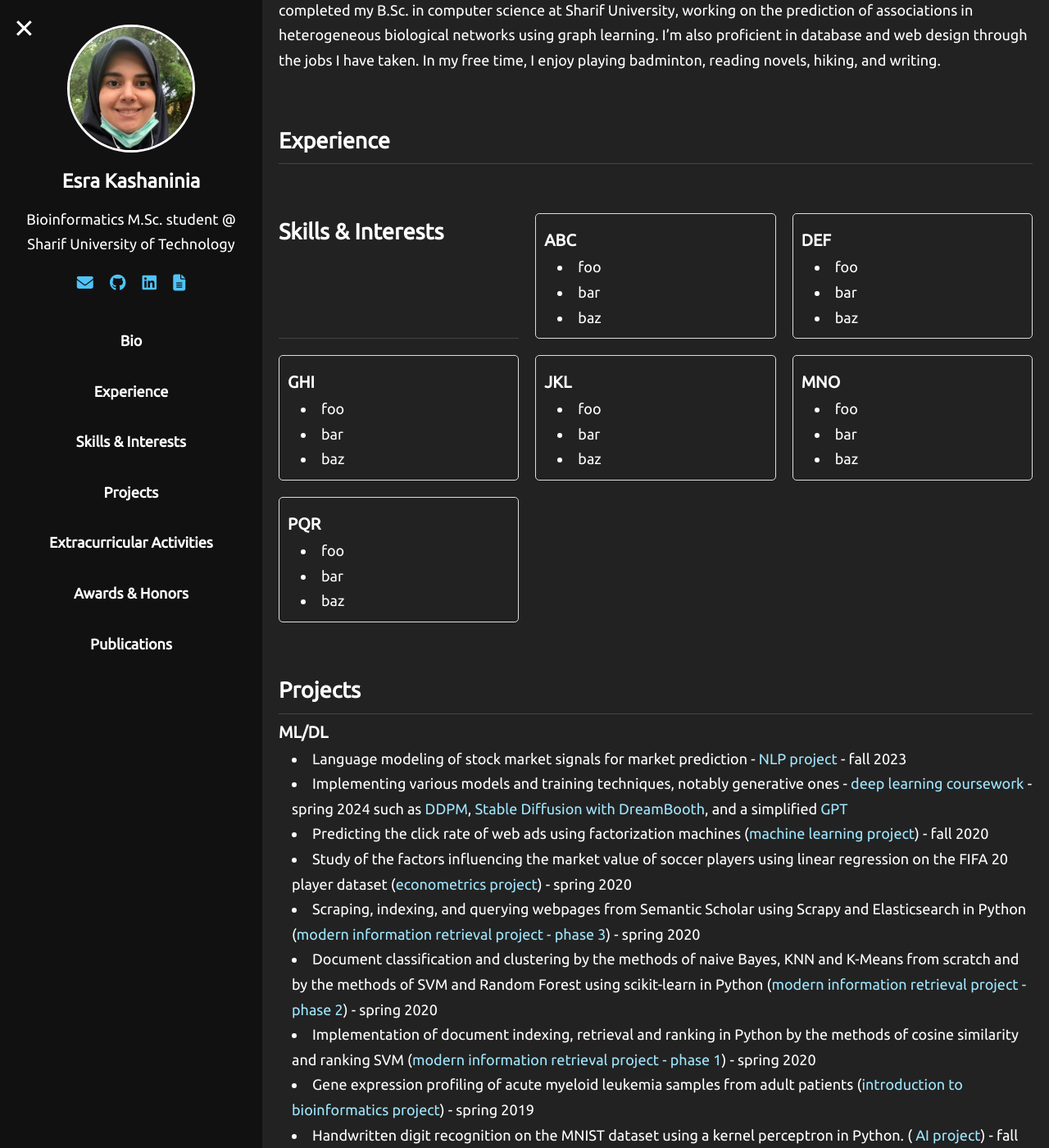
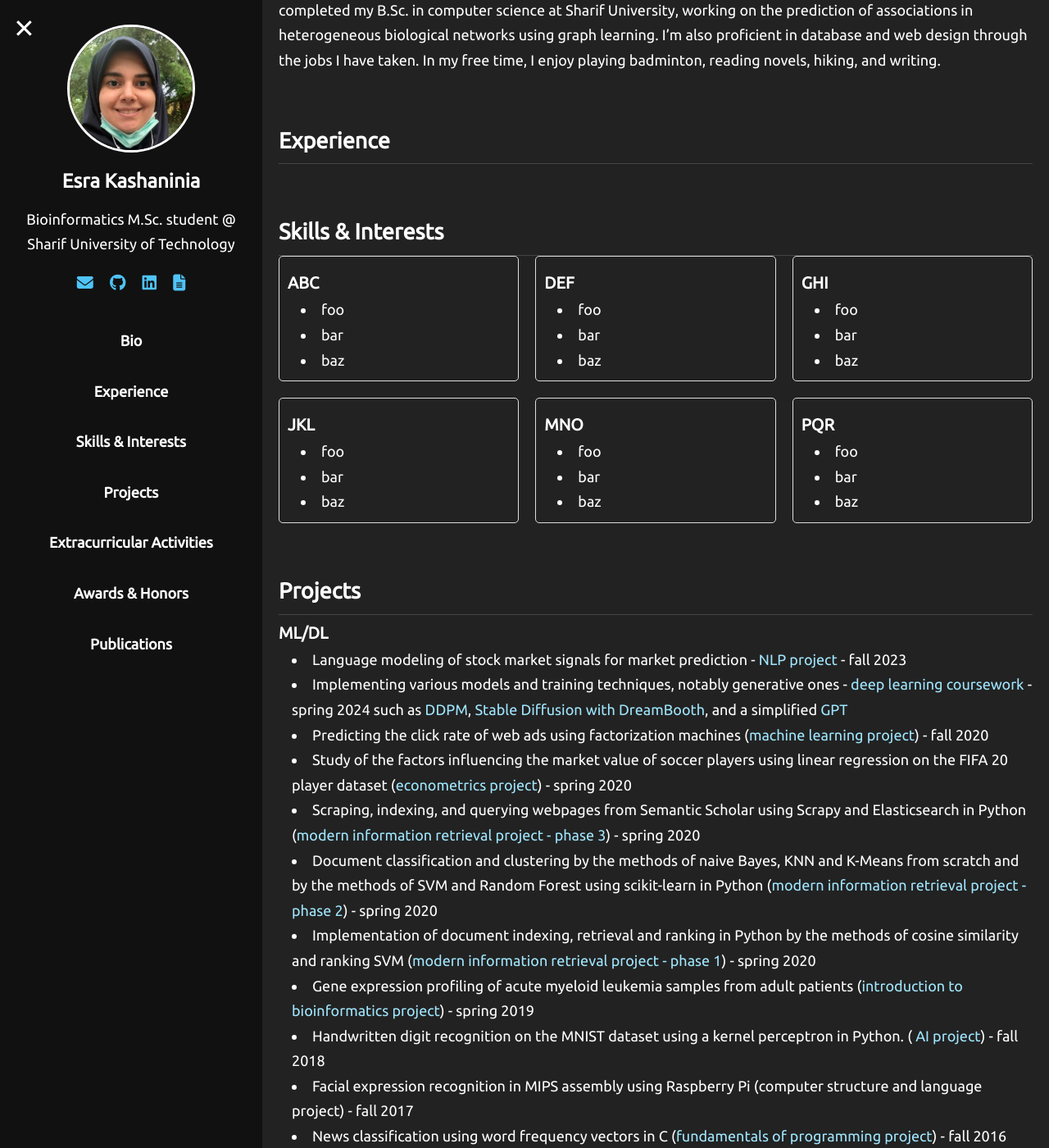
Before and after one commit to Esra-K/Esra-K.github.io, a Jekyll site: the page built from index.md, in a window 1280 px wide and 1400 px high, scrolled down 265 px. Shown: the whole window at 82% size. Built offline with Jekyll 4.4.1, drawn with Linux system fonts in a browser that asks for light colours.

Commit message:
fix grid

```diff
--- a/assets/css/style.css
+++ b/assets/css/style.css
@@ -152,19 +152,18 @@ body,
 }
 
 /* added interests section for the 2 * 3 grid */
-#interests {
+.interests-grid {
   display: grid;
-  grid-template-columns: repeat(3, 1fr); /* 3 equal columns */
-  grid-template-rows: repeat(2, auto); /* 2 rows, auto height */
-  gap: 20px; /* space between items */
+  grid-template-columns: repeat(3, 1fr);
+  gap: 20px;
 }
 
-#interests > div {
+.interests-grid > div {
   padding: 10px;
-  border: 1px solid #ddd; /* optional, for separation */
+  border: 1px solid #ddd;
   border-radius: 5px;
+  background: none; /* no white background */
 }
-
 /* End of added interests section for the 2 * 3 grid */
 
 /* .navbar {
--- a/index.md
+++ b/index.md
@@ -23,7 +23,7 @@ layout: default
 
   <section id="interests">
   <h2>Skills & Interests</h2>
-
+  <div class="interests-grid">
   <div>
     <h3>ABC</h3>
     <ul>
@@ -76,6 +76,7 @@ layout: default
       <li>bar</li>
       <li>baz</li>
     </ul>
+  </div>
   </div>
  </section>
 
```
